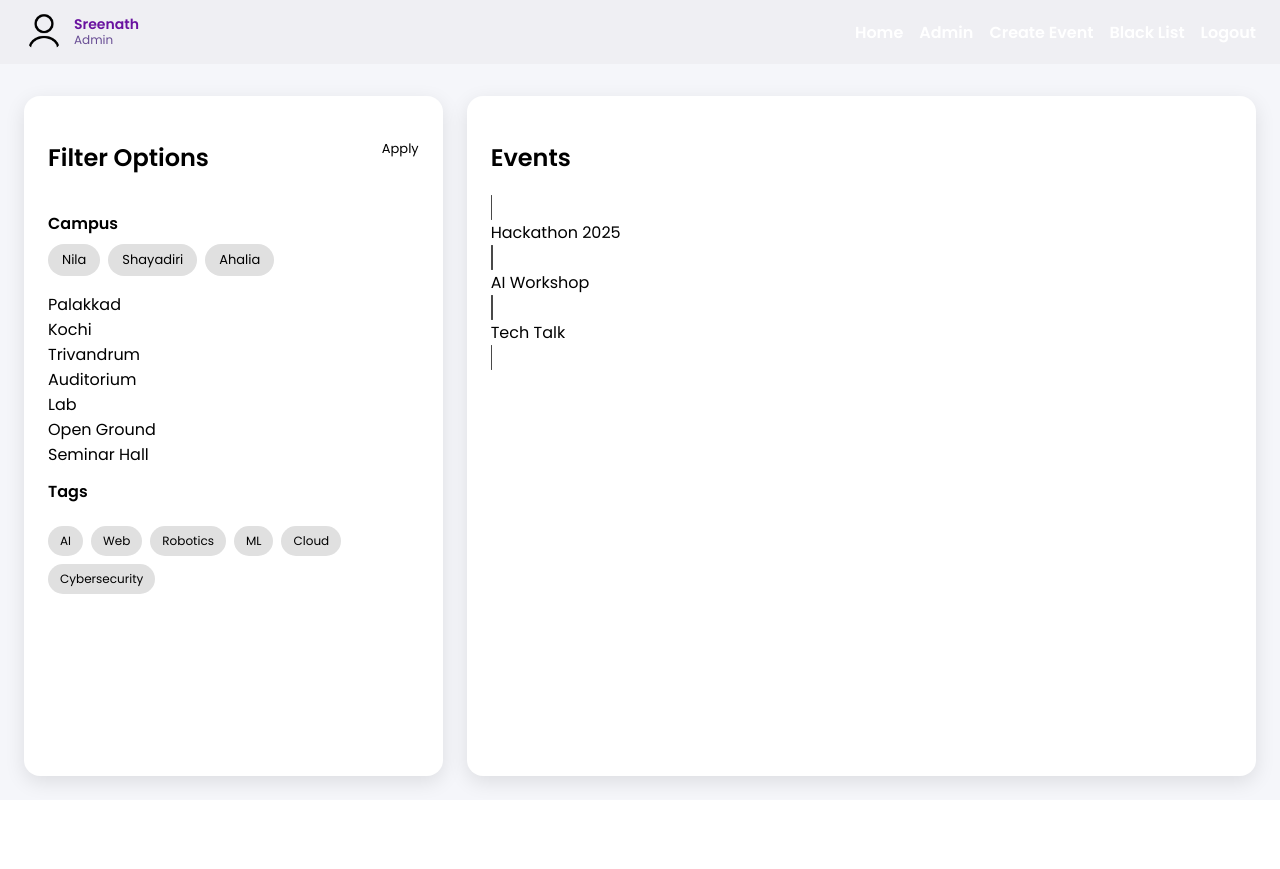
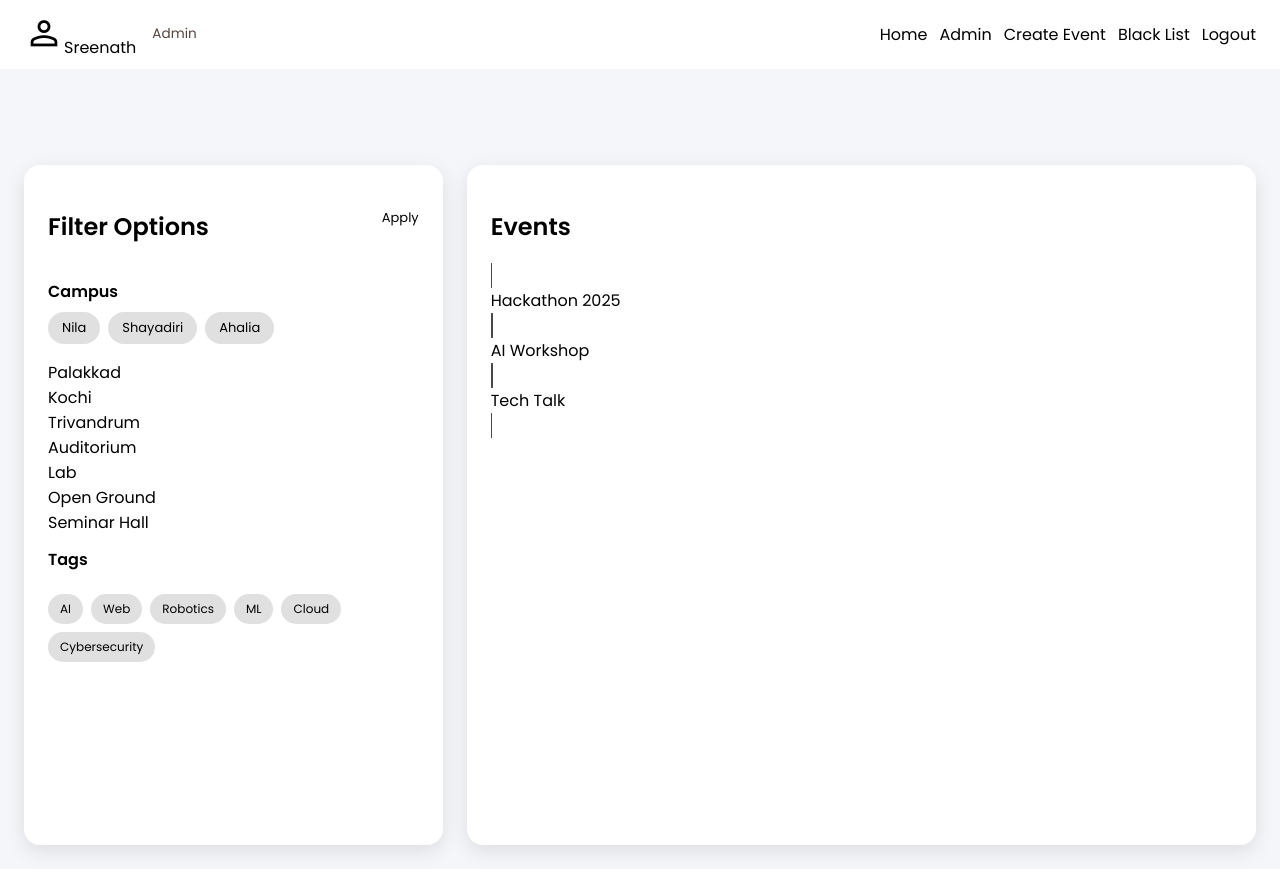
Before and after one commit to SreenathKarthick11/Eagle, a React (Vite) app in the folder frontend/: page / in a window 1280 px wide. Before the commit the page ends 800 px from the top, so only its background shows below. Built offline with nearby package versions, Linux system fonts and the light colour scheme.

Commit message:
Frontend: Updated navbar UI to be much closer to Material UI.

```diff
--- a/frontend/src/components/navbar.tsx
+++ b/frontend/src/components/navbar.tsx
@@ -2,27 +2,26 @@ import { useNavigate } from "react-router-dom";
 
 import "@material/web/button/text-button.js";
 import "./styles/navbar.css";
-
-// Imprort user image
-import userIcon from "../assets/user.png";
 
 export const Navbar = () => {
   const navigate = useNavigate();
 
   return (
     <nav className="navbar">
-      {/* LEFT */}
-      <div className="nav-left" onClick={() => navigate("/profile")}>
-        <img src={userIcon} alt="profile" className="profile-img" />
+      {/* Account */}
+      <div className="profile-grid">
+        <md-filled-button onClick={() => navigate("/profile")}>
+          <md-icon slot="icon" className="profile-icon">
+            person
+          </md-icon>
+          Sreenath
+        </md-filled-button>
 
-        <div className="profile-info">
-          <p className="name">Sreenath</p>
-          <p className="role">Admin</p>
-        </div>
+        <span className="role-label">Admin</span>
       </div>
 
-      {/* RIGHT */}
-      <div className="nav-right">
+      {/* Navigation Buttons */}
+      <div className="nav-buttons">
         <md-text-button onClick={() => navigate("/")}>Home</md-text-button>
 
         <md-text-button onClick={() => navigate("/admin")}>
--- a/frontend/src/components/styles/navbar.css
+++ b/frontend/src/components/styles/navbar.css
@@ -1,67 +1,33 @@
 .navbar {
-  position: fixed;
-  top: 0;
-  width: 100%;
-  height: 64px;
-  left: 0;
+  padding-block: 0.55rem;
+  padding-inline: 1.5rem;
+
   display: flex;
   justify-content: space-between;
   align-items: center;
-
-  padding: 0 24px;
-  background-color: #efeff3;
-  z-index: 1000;
 }
 
-/* Left and right groups */
-.nav-left,
-.nav-right {
+.profile-grid {
+  display: grid;
+  grid-template-columns: auto auto;
+  align-items: center;
+  gap: 1em;
+}
+
+.profile-icon {
+  font-size: 2.5em;
+
+  width: auto;
+  height: auto;
+}
+
+.role-label {
+  font-size: 0.85rem;
+  color: var(--md-sys-color-on-surface-variant);
+}
+
+.nav-buttons {
   display: flex;
   align-items: center;
-  gap: 16px;
+  gap: 0.75em;
 }
-
-/* Style buttons */
-md-text-button {
-  color: white;
-  font-weight: 600;
-}
-
-/* Left section (profile) */
-.nav-left {
-  display: flex;
-  align-items: center;
-  gap: 10px;
-
-  cursor: pointer;
-}
-
-/* Profile image */
-.profile-img {
-  width: 40px;
-  height: 40px;
-  border-radius: 50%;   /* makes it circular */
-  object-fit: cover;
-}
-
-/* Name + role */
-.profile-info {
-  display: flex;
-  flex-direction: column;
-  line-height: 1.2;
-}
-
-/* Name */
-.name {
-  margin: 0;
-  color: rgb(105, 18, 159);
-  font-weight: 600;
-  font-size: 14px;
-}
-
-/* Role */
-.role {
-  margin: 0;
-  color: #684d94;
-  font-size: 12px;
-}
```
